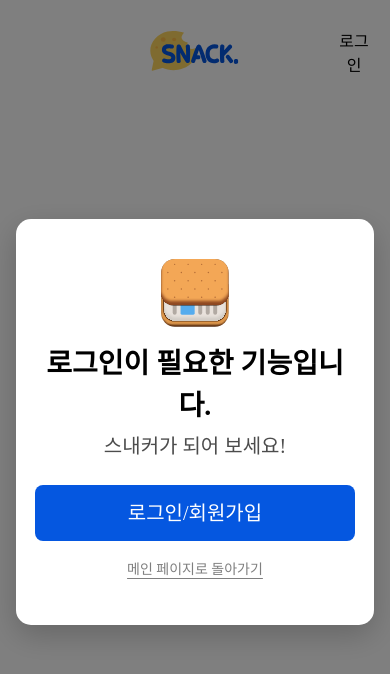
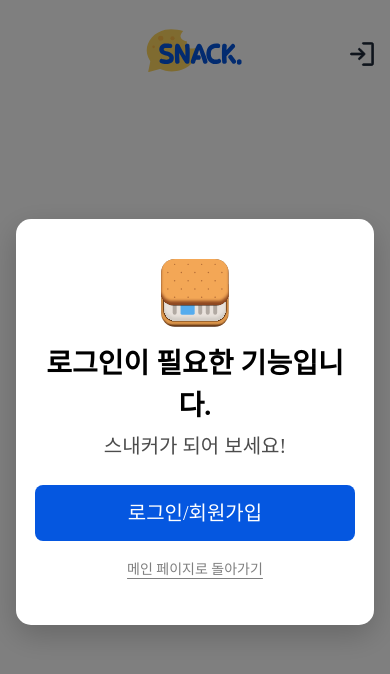
Before and after one commit to Umc8th-Snack/Front-end, a React (Vite) app: page /mypage/edit-profile in a window 390 px wide. Shown: the top 674 px of the page. Built offline with nearby package versions, Linux system fonts and the light colour scheme; no server answers; a web font is replaced by a local one.

Commit message:
design: 모바일 반응형 svg 추가

```diff
--- a/src/shared/components/Navbar/Navbar.tsx
+++ b/src/shared/components/Navbar/Navbar.tsx
@@ -2,6 +2,8 @@ import { useState } from 'react';
 import { Link, useLocation } from 'react-router-dom';
 
 import SettingsDropdown from '@/pages/settings/components/SettingsDropdown/SettingsDropdown';
+import HamburgerIcon from '@/shared/assets/icons/hamburgerIcon.svg?react';
+import LoginIcon from '@/shared/assets/icons/login.svg?react';
 import SnackLogo from '@/shared/assets/snack.svg?react';
 import LoginModal from '@/shared/components/modal/loginModal/LoginModal';
 import HamburgerMenu from '@/shared/components/navbar/HamburgerMenu';
@@ -37,7 +39,9 @@ const Navbar = () => {
 
     return (
         <header className="w-full">
-            <div className="mx-auto flex w-full max-w-[1200px] flex-col px-4 py-6 md:h-[110px] md:flex-row md:items-center md:justify-between md:py-7 lg:h-[120px] lg:py-8">
+            <div
+                className={`mx-auto flex w-full max-w-[1200px] flex-col px-4 py-6 md:h-[110px] md:flex-row md:items-center md:justify-between md:py-7 lg:h-[120px] lg:py-8 ${!isAuthenticated ? 'pb-0' : ''}`}
+            >
                 {/* 모바일: 로고와 햄버거 메뉴가 같은 줄에, 로고는 가운데 */}
                 <div className="flex items-center justify-between md:hidden">
                     {/* 왼쪽 빈 공간 (햄버거 메뉴와 균형 맞추기) */}
@@ -46,7 +50,7 @@ const Navbar = () => {
                     {/* 가운데 로고 */}
                     <div className="flex flex-1 justify-center">
                         <Link to="/" className="flex shrink-0 items-center">
-                            <SnackLogo className="h-15 w-25" />
+                            <SnackLogo className="h-15 w-27" />
                         </Link>
                     </div>
 
@@ -58,27 +62,14 @@ const Navbar = () => {
                                 className="cursor-pointer rounded-lg p-2 transition-colors hover:bg-gray-100"
                                 aria-label="메뉴 열기"
                             >
-                                <svg
-                                    xmlns="http://www.w3.org/2000/svg"
-                                    width="28"
-                                    height="28"
-                                    viewBox="0 0 24 24"
-                                    fill="none"
-                                    stroke="currentColor"
-                                    strokeWidth="2"
-                                    strokeLinecap="round"
-                                    strokeLinejoin="round"
-                                    className="h-5 w-5"
-                                >
-                                    <path d="M3 12h18M3 6h18M3 18h18" />
-                                </svg>
+                                <HamburgerIcon />
                             </button>
                         ) : (
                             <button
                                 className="text-16px-medium hover:text-main cursor-pointer transition-colors"
                                 onClick={() => setIsLoginModalOpen(true)}
                             >
-                                로그인
+                                <LoginIcon className="h-6 w-6 text-gray-800" />
                             </button>
                         )}
                     </div>
```
Also changed, not shown: src/shared/assets/icons/hanburger.svg (added), src/shared/assets/icons/login.svg (added).
